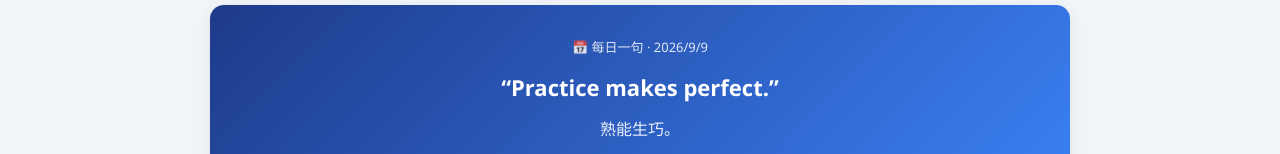
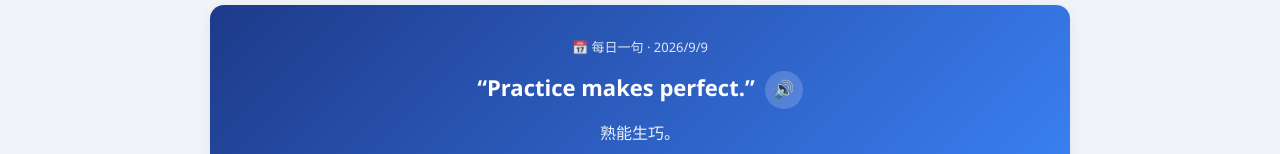
Before and after one commit to leexim60-crypto/english, a React (Vite) app: page / in a window 1280 px wide. Shown: the part 362-516 px from the top of the page. Built offline with nearby package versions, Linux system fonts and the light colour scheme; no server answers.

Commit message:
feat: 短语/每日一句朗读 + 修复移动端点发音按钮触发整卡翻转的交互问题

```diff
--- a/src/components/DailySentence.jsx
+++ b/src/components/DailySentence.jsx
@@ -1,4 +1,5 @@
 import { getStreak, getDueIds } from '../utils/review.js'
+import { speak } from '../utils/speak.js'
 
 export default function DailySentence({ onGo, onReview, onHelp, sentences, counts, favorites }) {
   // 根据日期选择"每日一句"
@@ -46,7 +47,16 @@ export default function DailySentence({ onGo, onReview, onHelp, sentences, count
       {sentence && (
         <section className="sentence-card">
           <div className="sentence-label">📅 每日一句 · {today.toLocaleDateString('zh-CN')}</div>
-          <p className="sentence-en">“{sentence.en}”</p>
+          <p className="sentence-en">
+            “{sentence.en}”
+            <button
+              className="speak-btn speak-btn-inline speak-btn-on-dark"
+              onClick={() => speak(sentence.en)}
+              title="朗读整句"
+            >
+              🔊
+            </button>
+          </p>
           <p className="sentence-cn">{sentence.cn}</p>
           <p className="sentence-author">—— {sentence.author}</p>
         </section>
--- a/src/components/Flashcards.jsx
+++ b/src/components/Flashcards.jsx
@@ -310,6 +310,7 @@ export default function Flashcards({ words, counts, source, favorites, toggleFav
               e.stopPropagation()
               speak(card.word)
             }}
+            onTouchEnd={(e) => e.stopPropagation()}
             title="播放发音"
           >
             🔊
--- a/src/components/Phrases.jsx
+++ b/src/components/Phrases.jsx
@@ -1,5 +1,6 @@
 import { useState, useEffect, useCallback } from 'react'
 import { api } from '../api.js'
+import { speak } from '../utils/speak.js'
 
 /**
  * 短语学习：每日短语 + 短语库浏览（自主选择学习）
@@ -145,7 +146,16 @@ export default function Phrases({ source }) {
           <p className="sentence-en">加载中…</p>
         ) : daily ? (
           <>
-            <p className="sentence-en">“{daily.phrase}”</p>
+            <p className="sentence-en">
+              “{daily.phrase}”
+              <button
+                className="speak-btn speak-btn-inline speak-btn-on-dark"
+                onClick={() => speak(daily.phrase)}
+                title="播放发音"
+              >
+                🔊
+              </button>
+            </p>
             <p className="sentence-cn">{daily.translation}</p>
             {daily.word && (
               <p className="sentence-author">关联单词：{daily.word}</p>
@@ -206,7 +216,20 @@ export default function Phrases({ source }) {
                 return (
                   <div key={p.id} className={`phrase-item ${isLearned ? 'phrase-learned' : ''}`}>
                     <div className="phrase-main" onClick={() => toggleReveal(p.id)}>
-                      <span className="phrase-en">{p.phrase}</span>
+                      <span className="phrase-en">
+                        {p.phrase}
+                        <button
+                          className="speak-btn-inline-sm"
+                          onClick={(e) => {
+                            e.stopPropagation()
+                            speak(p.phrase)
+                          }}
+                          onTouchEnd={(e) => e.stopPropagation()}
+                          title="播放发音"
+                        >
+                          🔊
+                        </button>
+                      </span>
                       {isRevealed ? (
                         <span className="phrase-cn">{p.translation}</span>
                       ) : (
@@ -241,7 +264,19 @@ export default function Phrases({ source }) {
               {reviewList.map((p) => (
                 <div key={p.id} className="phrase-item phrase-learned">
                   <div className="phrase-main">
-                    <span className="phrase-en">{p.phrase}</span>
+                    <span className="phrase-en">
+                      {p.phrase}
+                      <button
+                        className="speak-btn-inline-sm"
+                        onClick={(e) => {
+                          e.stopPropagation()
+                          speak(p.phrase)
+                        }}
+                        title="播放发音"
+                      >
+                        🔊
+                      </button>
+                    </span>
                     <span className="phrase-cn">{p.translation}</span>
                   </div>
                   <button
--- a/src/components/WordBook.jsx
+++ b/src/components/WordBook.jsx
@@ -164,6 +164,7 @@ export default function WordBook({ words, favorites, toggleFavorite }) {
                 e.stopPropagation()
                 speak(reviewCard.word)
               }}
+              onTouchEnd={(e) => e.stopPropagation()}
               title="播放发音"
             >
               🔊
--- a/src/index.css
+++ b/src/index.css
@@ -763,6 +763,18 @@ body {
   font-style: italic;
 }
 
+/* ===== 发音按钮：阻止移动端点击高亮扩散到卡片 ===== */
+.speak-btn,
+.fav-btn {
+  -webkit-tap-highlight-color: transparent;
+  touch-action: manipulation;
+}
+
+/* 移动端所有按钮去掉系统默认蓝色高亮 */
+button {
+  -webkit-tap-highlight-color: transparent;
+}
+
 /* ===== 新增：标记"不认识"后的提示条 ===== */
 .unknown-banner {
   background: linear-gradient(135deg, #fef3c7, #fde68a);
@@ -801,6 +813,45 @@ body {
   font-size: 17px;
   margin-top: 0;
   flex-shrink: 0;
+}
+
+/* 深色背景（每日一句/每日短语卡片）上的发音按钮 */
+.speak-btn-on-dark {
+  background: rgba(255, 255, 255, 0.18);
+  vertical-align: middle;
+  margin-left: 10px;
+}
+
+.speak-btn-on-dark:hover {
+  background: rgba(255, 255, 255, 0.32);
+}
+
+/* 短语列表里的小号发音按钮（内联在短语文本后） */
+.speak-btn-inline-sm {
+  border: none;
+  background: #eff6ff;
+  border-radius: 50%;
+  width: 28px;
+  height: 28px;
+  font-size: 13px;
+  cursor: pointer;
+  margin-left: 8px;
+  vertical-align: middle;
+  flex-shrink: 0;
+  transition: transform 0.15s, background 0.15s;
+}
+
+.speak-btn-inline-sm:hover {
+  transform: scale(1.15);
+  background: #dbeafe;
+}
+
+html[data-theme='dark'] .speak-btn-inline-sm {
+  background: #334155;
+}
+
+html[data-theme='dark'] .speak-btn-inline-sm:hover {
+  background: #475569;
 }
 
 /* ===== 新增：测验页收藏后立即展示释义 ===== */
```
